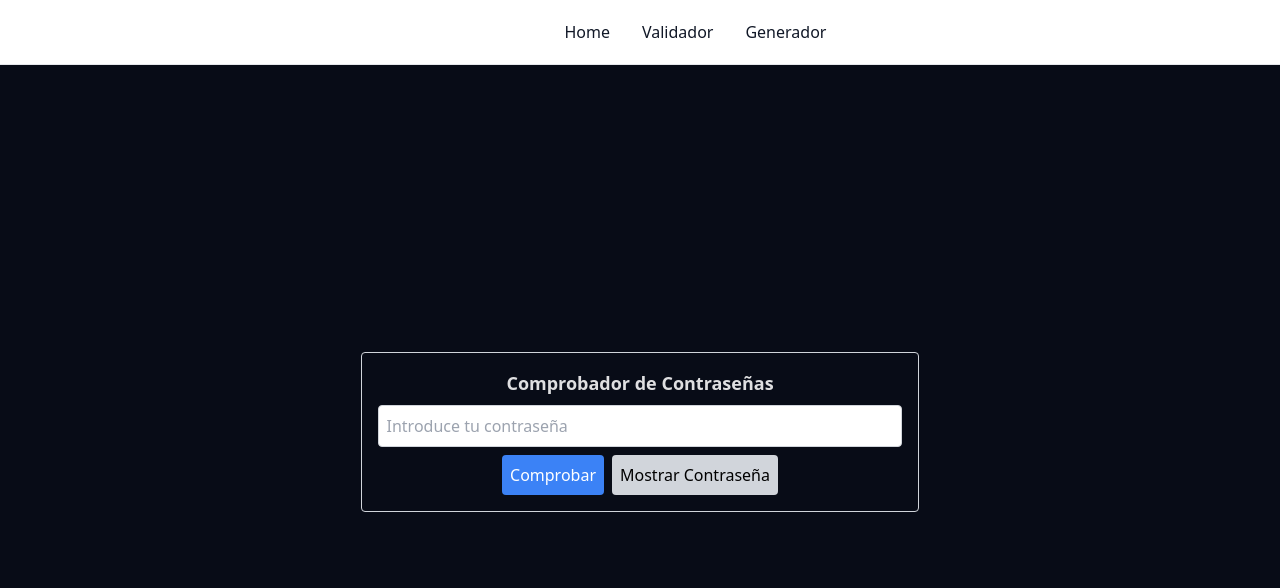
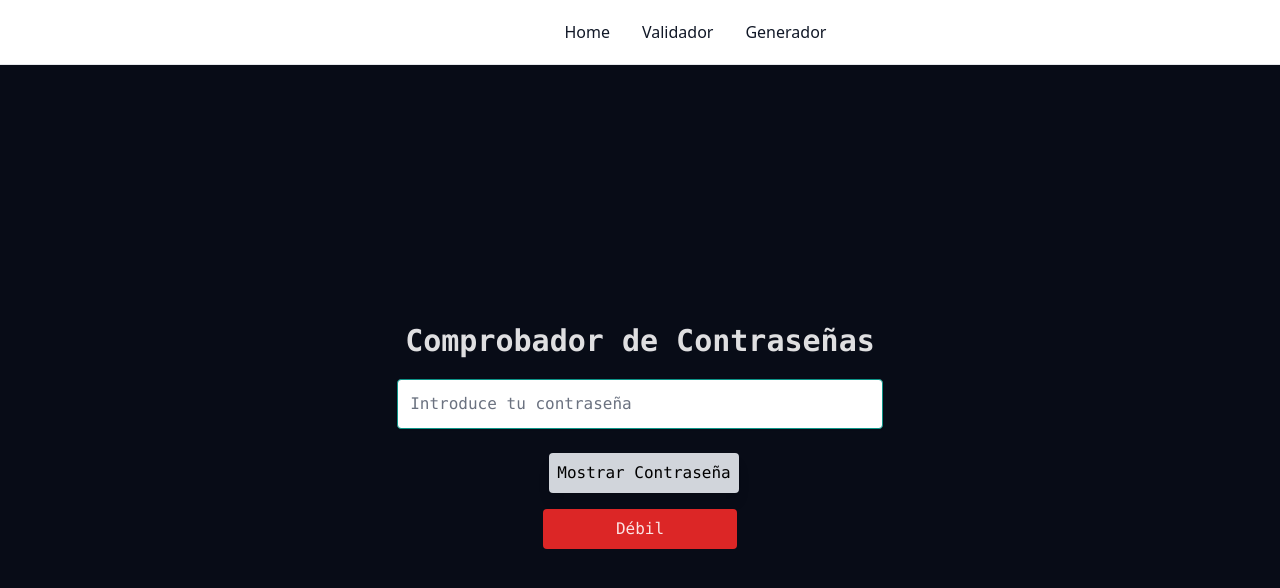
Before and after one commit to A13xMtzL/SafePassApplication, a React (Vite) app in the folder safe_pass_front/: page /validator in a window 1280 px wide. Shown: the top 588 px of the page. Built offline with nearby package versions, Linux system fonts and the light colour scheme.

Commit message:
Minor changes on Validator file

```diff
--- a/safe_pass_front/src/componets/BackgroundCircles.jsx
+++ b/safe_pass_front/src/componets/BackgroundCircles.jsx
@@ -17,10 +17,9 @@ export default function BackgroundCircles(props) {
       }}
       className="relative flex items-center justify-center"
     >
-      <div className="absolute mt-52 h-[200px] w-[200px] animate-ping rounded-full border border-[#6e0d0d95] duration-1000 " />
       <div className="absolute mt-52 h-[300px] w-[300px] rounded-full border border-[#47bcd128]" />
       <div className="absolute mt-52 h-[500px] w-[500px] rounded-full border border-[#47bcd123]" />
-      <div className="absolute mt-52 h-[650px] w-[650px] animate-pulse rounded-full border border-[#66d89f97] opacity-20" />
+      <div className="absolute mt-52 h-[750px] w-[750px] animate-pulse rounded-full border border-[#66d89f97] opacity-20" />
       <div />
     </motion.div>
   )
--- a/safe_pass_front/src/pages/PasswordChecker.jsx
+++ b/safe_pass_front/src/pages/PasswordChecker.jsx
@@ -1,81 +1,98 @@
 // (c) URJC - Safe Pass 2023, rights reserved.
-
-import React, { useState } from 'react';
+import { useCallback, useEffect, useState } from 'react'
 
 const PasswordChecker = () => {
-    const [password, setPassword] = useState('');
-    const [passwordStrength, setPasswordStrength] = useState('');
-    const [showPassword, setShowPassword] = useState(false);
+  const [password, setPassword] = useState('')
+  const [passwordStrength, setPasswordStrength] = useState('')
+  const [showPassword, setShowPassword] = useState(false)
 
+  useEffect(() => {
     const checkPasswordStrength = () => {
-        const hasUppercase = /[A-Z]/.test(password);
-        const hasLowercase = /[a-z]/.test(password);
-        const hasDigit = /\d/.test(password);
-        const hasSpecialChar = /[!@#$%^&*()_+{}\[\]:;<>,.?~\\-]/.test(password);
-        const length = password.length;
+      const hasUppercase = /[A-Z]/.test(password)
+      const hasLowercase = /[a-z]/.test(password)
+      const hasDigit = /\d/.test(password)
+      const hasSpecialChar = /[!@#$%^&*()_+{}[\]:;<>,.?~\\-]/.test(password)
+      const length = password.length
 
-        if (hasUppercase && hasLowercase && hasDigit && hasSpecialChar && length >= 14) {
-            setPasswordStrength('Fuerte');
-        } else if (hasUppercase && hasLowercase && (hasDigit || hasSpecialChar) && (length >= 10 && length < 14)) {
-            setPasswordStrength('Media');
+      if (
+        hasUppercase &&
+        hasLowercase &&
+        hasDigit &&
+        hasSpecialChar &&
+        length >= 14
+      ) {
+        setPasswordStrength('Fuerte')
+      } else if (
+        hasUppercase &&
+        hasLowercase &&
+        (hasDigit || hasSpecialChar) &&
+        length >= 10 &&
+        length < 14
+      ) {
+        setPasswordStrength('Media')
       } else {
-            setPasswordStrength('Débil');
-        }
-    };
-
-    const getBarColor = () => {
-        switch (passwordStrength) {
-            case 'Fuerte':
-                return 'bg-green-300';
-            case 'Media':
-                return 'bg-orange-300';
-            case 'Débil':
-            default:
-                return 'bg-red-300';
-        }
-    };
-
-    const getBarLenght = () => {
-        switch (passwordStrength) {
-            case 'Fuerte':
-                return 'w-full';
-            case 'Media':
-                return 'w-1/2';
-            case 'Débil':
-            default:
-                return 'w-1/4';
+        setPasswordStrength('Débil')
       }
     }
 
+    checkPasswordStrength()
+  }, [password])
+
+  const getBarColor = useCallback(() => {
+    switch (passwordStrength) {
+      case 'Fuerte':
+        return 'bg-green-600'
+      case 'Media':
+        return 'bg-orange-600'
+      case 'Débil':
+      default:
+        return 'bg-red-600'
+    }
+  }, [passwordStrength])
+
+  const getBarLength = useCallback(() => {
+    switch (passwordStrength) {
+      case 'Fuerte':
+        return 'w-[70%]'
+      case 'Media':
+        return 'w-[60%]'
+      case 'Débil':
+      default:
+        return 'w-[40%]'
+    }
+  }, [passwordStrength])
+
   return (
-        <div className="my-4 p-4 border border-gray-300 rounded">
-            <h2 className="text-lg font-semibold">Comprobador de Contraseñas</h2>
+    <div className=" p-6 font-mono">
+      {/* <div className="ml-2 rounded bg-gray-300 p-2 text-black hover:bg-gray-400"> */}
+      <h1 className="m-2  text-3xl font-semibold">
+        Comprobador de Contraseñas
+      </h1>
       <input
         type={showPassword ? 'text' : 'password'}
-                className="w-full p-2 my-2 border border-gray-300 rounded"
+        className="my-3 w-full rounded border border-teal-600 p-3 placeholder-gray-500 shadow-sm focus:border-transparent focus:outline-none focus:ring-2 focus:ring-teal-700"
         placeholder="Introduce tu contraseña"
         value={password}
         onChange={(e) => setPassword(e.target.value)}
       />
       <button
-                className="bg-blue-500 text-white p-2 rounded hover:bg-blue-600"
-                onClick={checkPasswordStrength}
-            >
-                Comprobar
-            </button>
-            <button
-                className="bg-gray-300 text-black p-2 ml-2 rounded hover:bg-gray-400"
+        className="ml-2 mt-3 rounded bg-gray-300 p-2  text-black shadow-lg transition duration-300 ease-in-out hover:scale-x-105 hover:bg-gray-400  active:scale-x-100"
         onClick={() => setShowPassword(!showPassword)}
       >
         {showPassword ? 'Ocultar' : 'Mostrar'} Contraseña
       </button>
       {passwordStrength && (
-                <div className={`mt-4 p-2 rounded ${getBarColor()} ${getBarLenght()}`}>
+        <div className=" flex w-full items-center justify-center ">
+          <div
+            className={`mt-4 items-center justify-center rounded p-2 ${getBarColor()} ${getBarLength()}`}
+          >
             <p>{passwordStrength}</p>
+          </div>
         </div>
       )}
     </div>
-    );
-};
+    // </div>
+  )
+}
 
-export default PasswordChecker;
+export default PasswordChecker
```
Also changed, not shown: safe_pass_front/src/pages/Validator.jsx (+3 -4 lines). Lines whose indentation alone changed are shown as unchanged.
